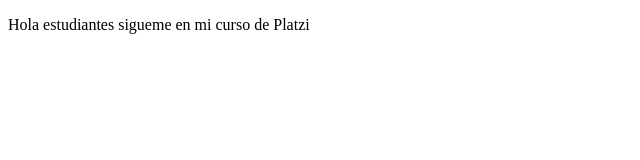
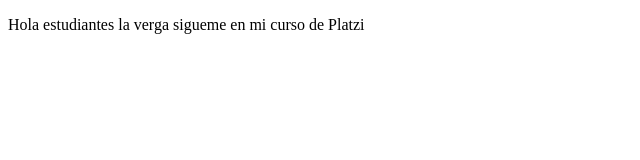
Before and after one commit to franklozanov/proyectoDemoCursoPrework, a plain HTML site: page index.html in a window 1280 px wide. Shown: the full height of the page, 0-640 px from the left. Drawn offline with Linux system fonts and the light colour scheme.

Commit message:
Cambio texto la verga

```diff
--- a/index.html
+++ b/index.html
@@ -8,7 +8,7 @@
 </head>
 <body>
     <p>
-        Hola estudiantes
+        Hola estudiantes la verga
         sigueme en mi curso de Platzi
     </p>
 </body>
```
